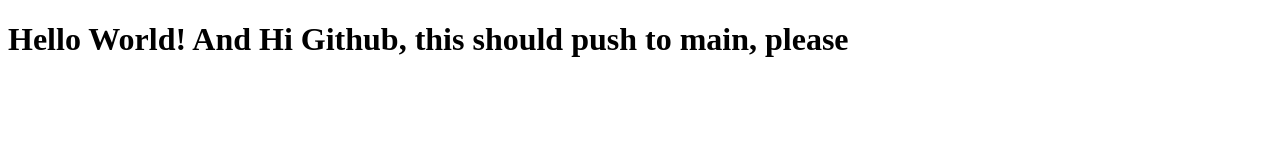
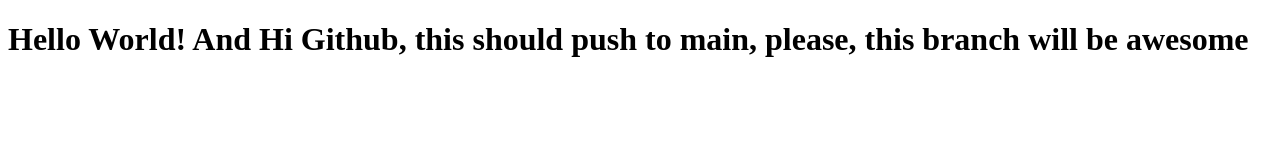
Before and after one commit to Lyle15/mywebsite, a plain HTML site: page index.html in a window 1280 px wide. Drawn offline with Linux system fonts and the light colour scheme.

Commit message:
doing this for merge

```diff
--- a/index.html
+++ b/index.html
@@ -1,6 +1,6 @@
 <!DOCTYPE html>
 <html>
   <body>
-    <h1>Hello World! And Hi Github, this should push to main, please</h1>
+    <h1>Hello World! And Hi Github, this should push to main, please, this branch will be awesome</h1>
   </body>
 </html>
```
Also changed, not shown: 501hellogit.txt.
